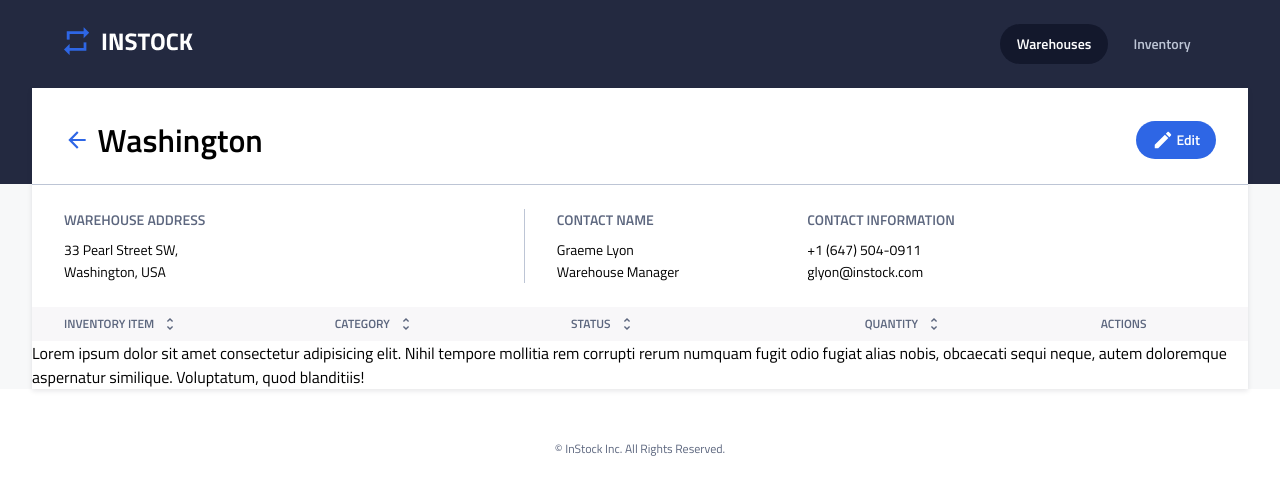
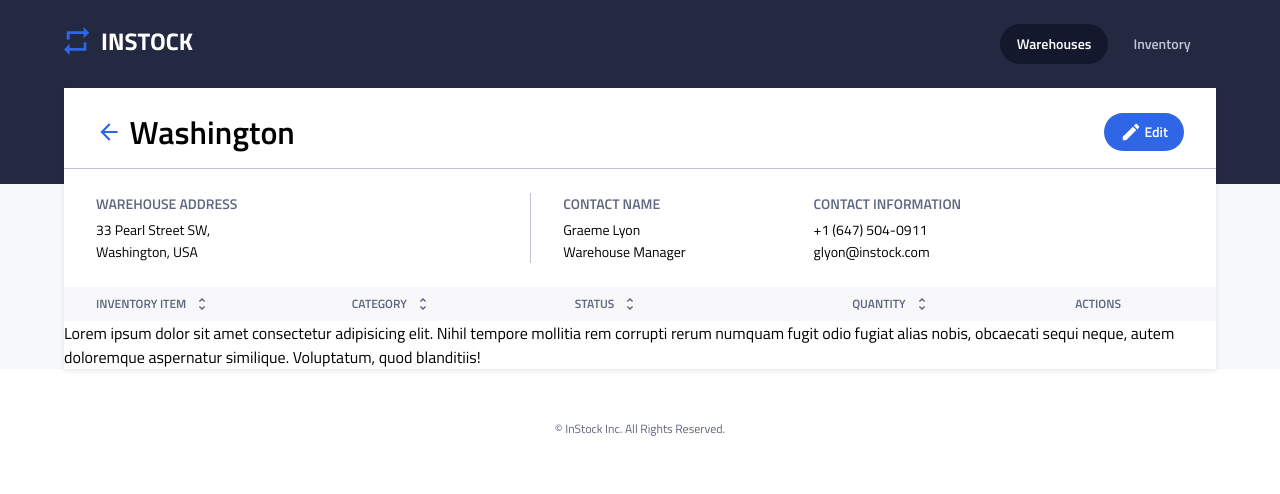
Before and after one commit to DBeaulne/InStock-MCSD, a React (Create React App) app: page /warehouses/1 in a window 1280 px wide. Shown: the top 494 px of the page. Built offline with nearby package versions, Linux system fonts and the light colour scheme.

Commit message:
added styling for the background to the app.js and added margins for desktop size

```diff
--- a/src/App.jsx
+++ b/src/App.jsx
@@ -11,6 +11,7 @@ function App() {
   return (
     <BrowserRouter>
       <Header />
+      <main className="instock__background">
         <Routes>
           <Route path="/warehouses" element={<WarehousesPage />} />
           <Route path="/" element={<Navigate to="/warehouses" />} />
@@ -19,6 +20,7 @@ function App() {
           <Route path="/inventory/:id" element={<InventoryPage />} />
           <Route path="*" element={<NotFoundPage />} />
         </Routes>
+      </main>
       <Footer />
     </BrowserRouter>
   );
--- a/src/App.scss
+++ b/src/App.scss
@@ -1 +1,20 @@
 @use "./styles/partials/globals";
+@use "./styles/partials/colors";
+@use "./styles/partials/mediaQ" as mQ;
+
+.instock {
+  &__background {
+    background: linear-gradient(
+      180deg,
+      colors.bgcolor(is-graphite) 4.3rem,
+      colors.bgcolor(is-grey) 0%
+    );
+    @include mQ.tablet {
+      background: linear-gradient(
+        180deg,
+        colors.bgcolor(is-graphite) 6rem,
+        colors.bgcolor(is-grey) 0%
+      );
+    }
+  }
+}
--- a/src/components/WarehouseDetails/WarehouseDetails.jsx
+++ b/src/components/WarehouseDetails/WarehouseDetails.jsx
@@ -12,7 +12,7 @@ const WarehouseDetails = () => {
   const tableHeaders = ["Inventory Item", "Category", "Status", "Quantity"];
 
   return (
-    <main className="warehouse-details">
+    <section className="warehouse-details">
       <div className="warehouse-details__container">
         <div className="warehouse-details__top">
           <img
@@ -82,7 +82,7 @@ const WarehouseDetails = () => {
           Voluptatum, quod blanditiis!
         </div>
       </div>
-    </main>
+    </section>
   );
 };
 
--- a/src/components/WarehouseDetails/WarehouseDetails.scss
+++ b/src/components/WarehouseDetails/WarehouseDetails.scss
@@ -5,24 +5,15 @@
 @import "../../styles/partials/paddingandmargins";
 
 .warehouse-details {
-  background: linear-gradient(
-    180deg,
-    bgcolor(is-graphite) 4.3rem,
-    bgcolor(is-grey) 0%
-  );
-  @include tablet {
-    background: linear-gradient(
-      180deg,
-      bgcolor(is-graphite) 6rem,
-      bgcolor(is-grey) 0%
-    );
-  }
   &__container {
     background-color: primcolor(is-white);
     margin: $mobLR;
     box-shadow: 0px 2px 5px rgba(19, 24, 44, 0.1);
     @include tablet {
       margin: $tabLR;
+    }
+    @include desktop {
+      margin: $deskLR;
     }
   }
   &__top {
@@ -31,7 +22,7 @@
     justify-content: center;
     align-items: center;
     border-bottom: 1px solid seccolor(is-cloud);
-    padding: 2rem 2rem 1.5rem;
+    padding: 1.5rem 2rem 1rem;
     gap: 0.5rem;
   }
   &__heading {
@@ -83,7 +74,7 @@
     text-transform: uppercase;
     color: seccolor(is-slate);
     font-weight: 600;
-    margin-bottom: 0.5rem;
+    margin-bottom: 0.25rem;
     @include tablet {
       @include tab-desk-header-h3;
     }
```
Lines whose indentation alone changed are shown as unchanged.
